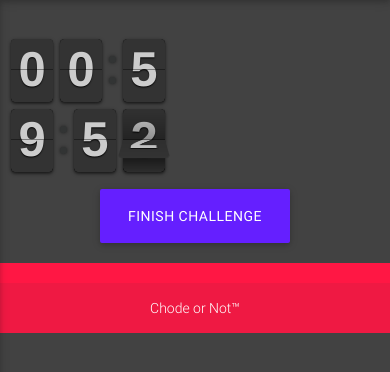
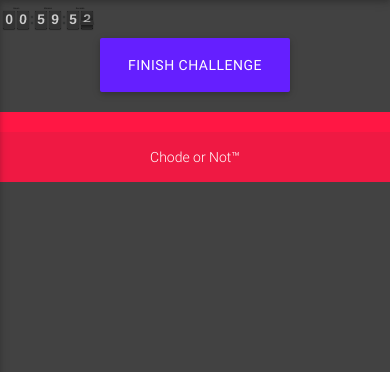
Before and after one commit to 2121159i/Chode-Or-Not-Prototype, a Django app: page /chodeOrNot/timer/ in a window 390 px wide. Shown: the part 56-428 px from the top of the page. Run offline with Django 3.2, Linux system fonts and the light colour scheme; some libraries are stand-ins or nearby versions.

Commit message:
Working around with the scales to create the balance, reverting to an older version of flipclockjs

```diff
--- a/chode_or_not/static/css/style.css
+++ b/chode_or_not/static/css/style.css
@@ -22,8 +22,8 @@
 
 @media screen and (max-width: 550px) {
     #countdown_timer{
-        zoom: 0.7;
-        -moz-transform: scale(0.7);
+        zoom: 0.2;
+        -moz-transform: scale(0.2);
     }
 }
 
```
Also changed, not shown: chode_or_not/static/css/flipclock.css (line endings or trailing spaces), chode_or_not/static/js/flipclock.min.js.
